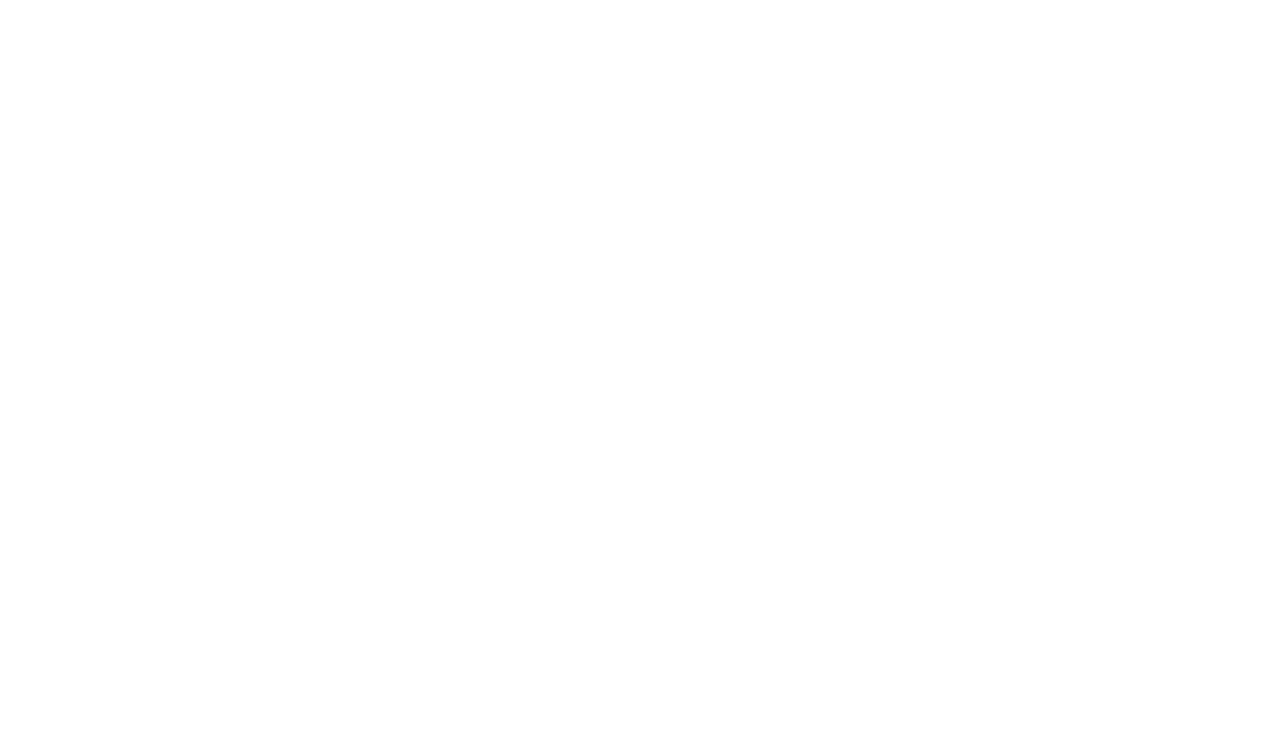
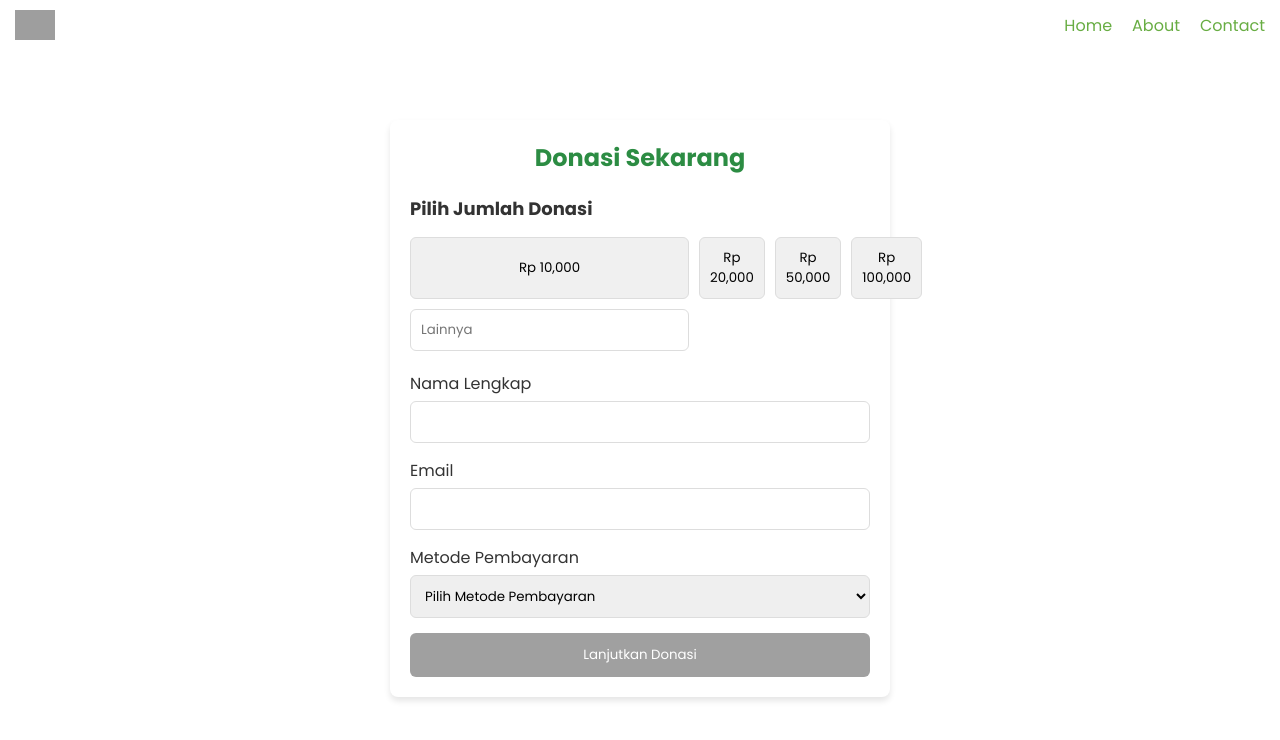
Before and after one commit to dazoey/NyawerHub-project, a Vue app: page /charity in a window 1280 px wide. Shown: the top 740 px of the page. Built offline with nearby package versions, Linux system fonts and the light colour scheme; grey boxes are pictures that could not be loaded.

Commit message:
views update

```diff
--- a/src/views/CharityPage.vue
+++ b/src/views/CharityPage.vue
@@ -1,7 +1,223 @@
 <script>
+import HeaderComponent from '@/components/header/HeaderComponent.vue'
+export default {
+  data() {
+    return {
+      predefinedAmounts: [10000, 20000, 50000, 100000],
+      selectedAmount: null,
+      customAmount: null,
+      donorName: '',
+      donorEmail: '',
+      paymentMethod: '',
+      isRecurring: false
+    }
+  },
+
+  name: 'CharityPage.vue',
+  components: {
+    HeaderComponent
+  },
+
+  computed: {
+    isFormValid() {
+      return this.selectedAmount &&
+             this.donorName &&
+             this.donorEmail &&
+             this.paymentMethod
+    }
+  },
+  methods: {
+    selectAmount(amount) {
+      this.selectedAmount = amount
+      this.customAmount = null
+    },
+    selectCustomAmount() {
+      if (this.customAmount) {
+        this.selectedAmount = this.customAmount
+      }
+    },
+    submitDonation() {
+      if (this.isFormValid) {
+        console.log('Donation submitted:', {
+          amount: this.selectedAmount,
+          name: this.donorName,
+          email: this.donorEmail,
+          paymentMethod: this.paymentMethod,
+          recurring: this.isRecurring
+        })
+        alert('Terima kasih atas donasi Anda!')
+      }
+    }
+  }
+}
 </script>
+
+
 <template>
-  <div>
+  <HeaderComponent/>
+  <div class="donation-container">
+    <h1 class="page-title">Donasi Sekarang</h1>
 
+    <div class="donation-amounts">
+      <h2 class="section-title">Pilih Jumlah Donasi</h2>
+      <div class="amount-buttons">
+        <button
+          v-for="amount in predefinedAmounts"
+          :key="amount"
+          @click="selectAmount(amount)"
+          :class="{ 'selected': selectedAmount === amount }"
+        >
+          Rp {{ amount.toLocaleString() }}
+        </button>
+        <input
+          type="number" v-model="customAmount" @input="selectCustomAmount" placeholder="Lainnya" class="custom-amount-input" />
+      </div>
+    </div>
+
+    <form @submit.prevent="submitDonation" class="donation-form">
+      <div class="form-group">
+        <label>Nama Lengkap</label>
+        <input
+          type="text"
+          v-model="donorName"
+          required
+        />
+      </div>
+
+      <div class="form-group">
+        <label>Email</label>
+        <input
+          type="email"
+          v-model="donorEmail"
+          required
+        />
+      </div>
+
+      <div class="form-group">
+        <label>Metode Pembayaran</label>
+        <select
+          v-model="paymentMethod"
+        >
+          <option value="">Pilih Metode Pembayaran</option>
+          <option value="transfer">Transfer Bank</option>
+          <option value="gopay">GoPay</option>
+          <option value="dana">DANA</option>
+          <option value="ovo">OVO</option>
+        </select>
+      </div>
+
+      <button
+        type="submit"
+        :disabled="!isFormValid"
+        class="submit-button"
+      >
+        Lanjutkan Donasi
+      </button>
+    </form>
   </div>
 </template>
+
+
+<style scoped>
+.donation-container {
+  max-width: 500px;
+  margin: 0 auto;
+  padding: 20px;
+  background-color: #ffffff;
+  box-shadow: 0 4px 6px rgba(0, 0, 0, 0.1);
+  border-radius: 8px;
+  margin-top: 120px;
+}
+
+.page-title {
+  text-align: center;
+  color: #2c8c43;
+  margin-bottom: 20px;
+  font-size: 24px;
+}
+
+.section-title {
+  font-size: 18px;
+  margin-bottom: 15px;
+  color: #333;
+}
+
+.donation-amounts {
+  margin-bottom: 20px;
+}
+
+.amount-buttons {
+  display: grid;
+  grid-template-columns: repeat(4, 1fr);
+  gap: 10px;
+}
+
+.amount-buttons button {
+  padding: 10px;
+  background-color: #f0f0f0;
+  border: 1px solid #ddd;
+  border-radius: 6px;
+  cursor: pointer;
+  transition: all 0.3s ease;
+}
+
+.amount-buttons button.selected,
+.amount-buttons button:hover {
+  background-color: #2c8c43;
+  color: white;
+}
+
+.custom-amount-input {
+  padding: 10px;
+  border: 1px solid #ddd;
+  border-radius: 6px;
+}
+
+.donation-form .form-group {
+  margin-bottom: 15px;
+}
+
+.donation-form label {
+  display: block;
+  margin-bottom: 5px;
+  color: #333;
+}
+
+.donation-form input:not([type="checkbox"]),
+.donation-form select {
+  width: 100%;
+  padding: 10px;
+  border: 1px solid #ddd;
+  border-radius: 6px;
+}
+
+.checkbox-group {
+  display: flex;
+  align-items: center;
+  margin-bottom: 15px;
+}
+
+.checkbox-group input {
+  margin-right: 10px;
+}
+
+.submit-button {
+  width: 100%;
+  padding: 12px;
+  background-color: #2c8c43;
+  color: white;
+  border: none;
+  border-radius: 6px;
+  cursor: pointer;
+  transition: background-color 0.3s ease;
+}
+
+.submit-button:hover {
+  background-color: #25a03b;
+}
+
+.submit-button:disabled {
+  background-color: #a0a0a0;
+  cursor: not-allowed;
+}
+</style>
```
